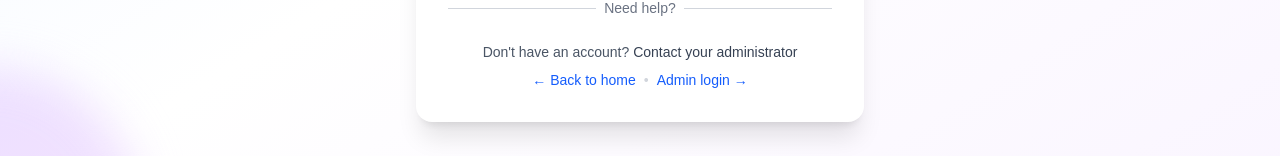
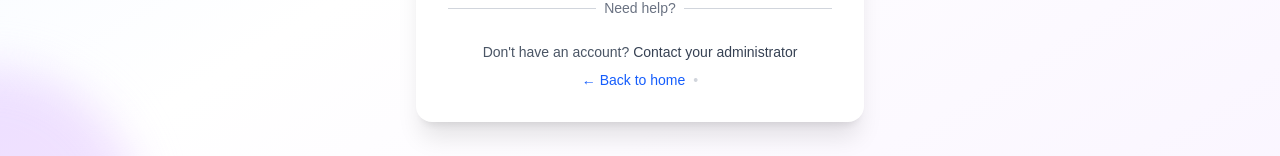
Before and after one commit to SafetyQuest/safetyquest, a Next.js app in the folder apps/web/: page /login in a window 1280 px wide. Shown: the part 588-744 px from the top of the page. Built offline with nearby package versions, Linux system fonts and the light colour scheme.

Commit message:
Signin Page Admins page link removel and scenario game from grid to stripes

```diff
--- a/apps/web/app/login/page.tsx
+++ b/apps/web/app/login/page.tsx
@@ -226,12 +226,6 @@ export default function LearnLoginPage() {
                 ← Back to home
               </Link>
               <span className="text-gray-300">•</span>
-              <Link
-                href="/login"
-                className="text-blue-600 hover:text-blue-700 font-medium"
-              >
-                Admin login →
-              </Link>
             </div>
           </div>
         </div>
--- a/apps/web/components/games/ScenarioGame.tsx
+++ b/apps/web/components/games/ScenarioGame.tsx
@@ -344,8 +344,8 @@ export default function ScenarioGame({
             )}
           </motion.div>
 
-          {/* Options - Grid Layout */}
-          <div className="grid grid-cols-1 md:grid-cols-2 gap-3">
+          {/* Options - Strips Layout */}
+          <div className="space-y-3">
             {config.options.map((option, index) => {
               const isSelected = selectedIds.has(option.id);
               const isCorrect = option.correct;
```
